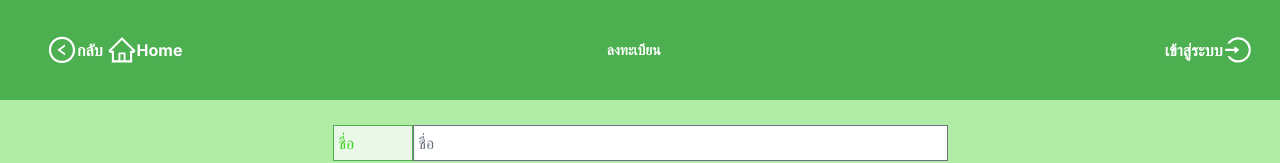
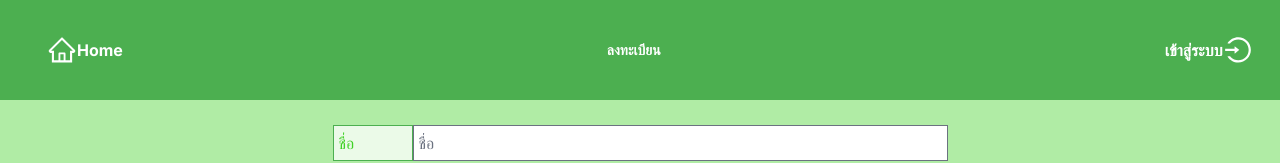
Before and after one commit to wasanmsn/child-report, a Next.js app: page /register in a window 1280 px wide. Shown: the top 163 px of the page. Built offline with nearby package versions, Linux system fonts and the light colour scheme.

Commit message:
remove:backbutton in login

```diff
--- a/src/app/nav-bar.js
+++ b/src/app/nav-bar.js
@@ -57,13 +57,6 @@ export default function navBar() {
     <div className="login-title">
       {page.backUrl ? (
         <div className="px-8 flex gap-1">
-          <a
-            className="flex w-min hover:cursor-pointer hover:text-blue-500"
-            onClick={back}
-          >
-            <AiOutlineLeftCircle className="nav-icon" size={30} />
-            <span>กลับ</span>
-          </a>
           <Link
             className="flex hover:cursor-pointer w-min hover:text-blue-500"
             href={"/"}
```
